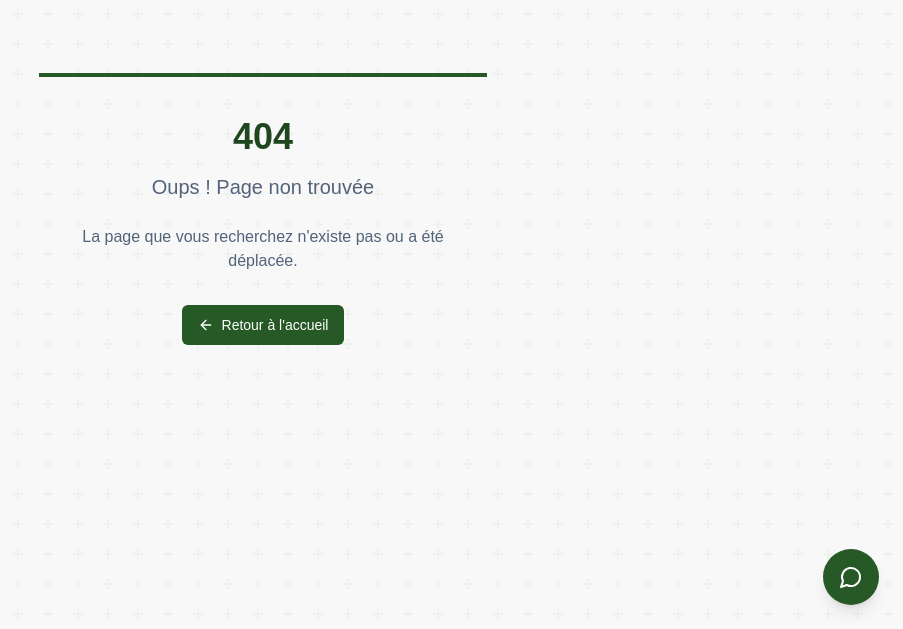
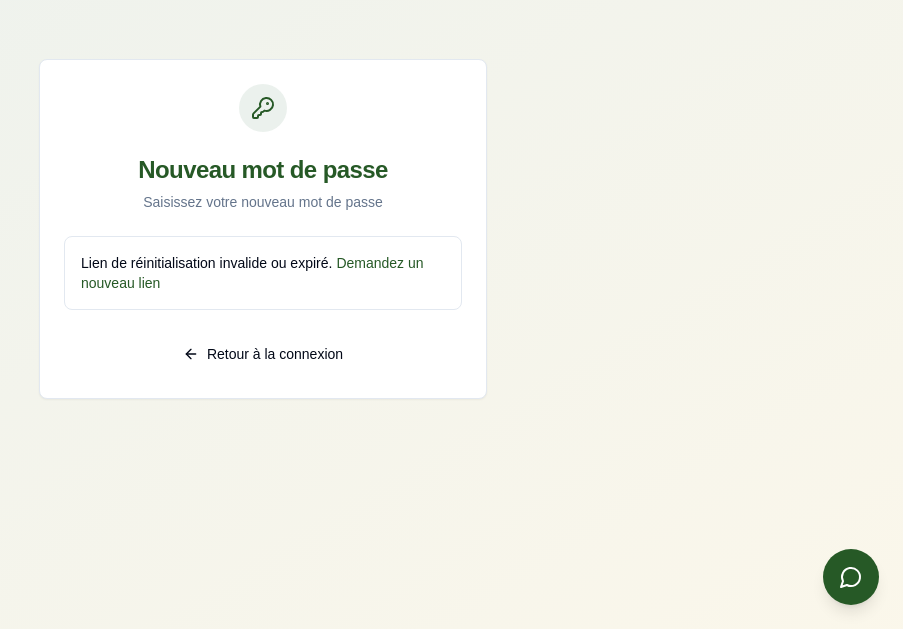
Before and after one commit to Sanaa78200/Sanaa-wellbeing-app, a React (Vite) app: page /reset-password in a window 1280 px wide. Before the commit this address had no page. Shown: the part 171-800 px from the top of the page, without its empty margins (377-1280 px from the left). Built offline with nearby package versions, Linux system fonts and the light colour scheme; a web font is replaced by a local one.

Commit message:
Add password reset page
Create a new password reset page and add it to the navigation menu for redirection purposes.

```diff
--- a/src/App.tsx
+++ b/src/App.tsx
@@ -18,6 +18,7 @@ import Profil from "./pages/Profil";
 import MeccaMadina from "./pages/MeccaMadina";
 import RGPD from "./pages/RGPD";
 import Auth from "./pages/Auth";
+import ResetPassword from "./pages/ResetPassword";
 import SEOKeywords from "./pages/SEOKeywords";
 
 const queryClient = new QueryClient();
@@ -34,6 +35,7 @@ const App = () => (
             <Routes>
               <Route path="/" element={<Index />} />
               <Route path="/auth" element={<Auth />} />
+              <Route path="/reset-password" element={<ResetPassword />} />
               <Route path="/prieres" element={<Prieres />} />
               <Route path="/nutrition-regime" element={<NutritionRegime />} />
               {/* Redirects for old routes */}
--- a/src/context/AuthContext.tsx
+++ b/src/context/AuthContext.tsx
@@ -68,7 +68,7 @@ export const AuthProvider: React.FC<{ children: React.ReactNode }> = ({ children
   };
 
   const resetPassword = async (email: string) => {
-    const redirectUrl = `${window.location.origin}/auth?tab=reset`;
+    const redirectUrl = `${window.location.origin}/reset-password`;
 
     const { error } = await supabase.auth.resetPasswordForEmail(email, {
       redirectTo: redirectUrl
--- /dev/null
+++ b/src/pages/ResetPassword.tsx
@@ -0,0 +1,138 @@
+import React, { useState, useEffect } from 'react';
+import { useNavigate, useSearchParams } from 'react-router-dom';
+import { supabase } from '@/integrations/supabase/client';
+import { Button } from '@/components/ui/button';
+import { Input } from '@/components/ui/input';
+import { Label } from '@/components/ui/label';
+import { Card, CardContent, CardDescription, CardHeader, CardTitle } from '@/components/ui/card';
+import { Alert, AlertDescription } from '@/components/ui/alert';
+import { KeyRound, ArrowLeft } from 'lucide-react';
+import { toast } from 'sonner';
+import { Link } from 'react-router-dom';
+
+const ResetPassword = () => {
+  const [password, setPassword] = useState('');
+  const [confirmPassword, setConfirmPassword] = useState('');
+  const [loading, setLoading] = useState(false);
+  const [searchParams] = useSearchParams();
+  const navigate = useNavigate();
+
+  const accessToken = searchParams.get('access_token');
+  const refreshToken = searchParams.get('refresh_token');
+
+  useEffect(() => {
+    // Si nous avons les tokens, les définir dans la session
+    if (accessToken && refreshToken) {
+      supabase.auth.setSession({
+        access_token: accessToken,
+        refresh_token: refreshToken
+      });
+    }
+  }, [accessToken, refreshToken]);
+
+  const handlePasswordReset = async (e: React.FormEvent) => {
+    e.preventDefault();
+
+    if (password !== confirmPassword) {
+      toast.error('Les mots de passe ne correspondent pas');
+      return;
+    }
+
+    if (password.length < 6) {
+      toast.error('Le mot de passe doit contenir au moins 6 caractères');
+      return;
+    }
+
+    setLoading(true);
+
+    try {
+      const { error } = await supabase.auth.updateUser({
+        password: password
+      });
+
+      if (error) {
+        toast.error(error.message || 'Erreur lors de la mise à jour du mot de passe');
+      } else {
+        toast.success('Mot de passe mis à jour avec succès !');
+        navigate('/');
+      }
+    } catch (error) {
+      toast.error('Erreur lors de la mise à jour du mot de passe');
+    }
+
+    setLoading(false);
+  };
+
+  return (
+    <div className="min-h-screen bg-gradient-to-br from-islamic-green/10 to-islamic-gold/10 flex items-center justify-center p-4">
+      <div className="w-full max-w-md">
+        <Card>
+          <CardHeader className="text-center">
+            <div className="mx-auto w-12 h-12 bg-islamic-green/10 rounded-full flex items-center justify-center mb-4">
+              <KeyRound className="h-6 w-6 text-islamic-green" />
+            </div>
+            <CardTitle className="text-2xl font-bold text-islamic-green">
+              Nouveau mot de passe
+            </CardTitle>
+            <CardDescription>
+              Saisissez votre nouveau mot de passe
+            </CardDescription>
+          </CardHeader>
+          <CardContent>
+            {!accessToken ? (
+              <Alert className="mb-6">
+                <AlertDescription>
+                  Lien de réinitialisation invalide ou expiré.
+                  <Link to="/auth" className="text-islamic-green hover:underline ml-1">
+                    Demandez un nouveau lien
+                  </Link>
+                </AlertDescription>
+              </Alert>
+            ) : (
+              <form onSubmit={handlePasswordReset} className="space-y-4">
+                <div className="space-y-2">
+                  <Label htmlFor="password">Nouveau mot de passe</Label>
+                  <Input
+                    id="password"
+                    type="password"
+                    placeholder="••••••••"
+                    value={password}
+                    onChange={(e) => setPassword(e.target.value)}
+                    required
+                    minLength={6}
+                  />
+                </div>
+                <div className="space-y-2">
+                  <Label htmlFor="confirm-password">Confirmer le mot de passe</Label>
+                  <Input
+                    id="confirm-password"
+                    type="password"
+                    placeholder="••••••••"
+                    value={confirmPassword}
+                    onChange={(e) => setConfirmPassword(e.target.value)}
+                    required
+                    minLength={6}
+                  />
+                </div>
+                <Button type="submit" className="w-full" disabled={loading}>
+                  {loading ? 'Mise à jour...' : 'Mettre à jour le mot de passe'}
+                </Button>
+              </form>
+            )}
+
+            <div className="mt-6 text-center">
+              <Button variant="ghost" asChild>
+                <Link to="/auth" className="flex items-center gap-2">
+                  <ArrowLeft className="h-4 w-4" />
+                  Retour à la connexion
+                </Link>
+              </Button>
+            </div>
+          </CardContent>
+        </Card>
+      </div>
+    </div>
+  );
+};
+
+export default ResetPassword;
```
